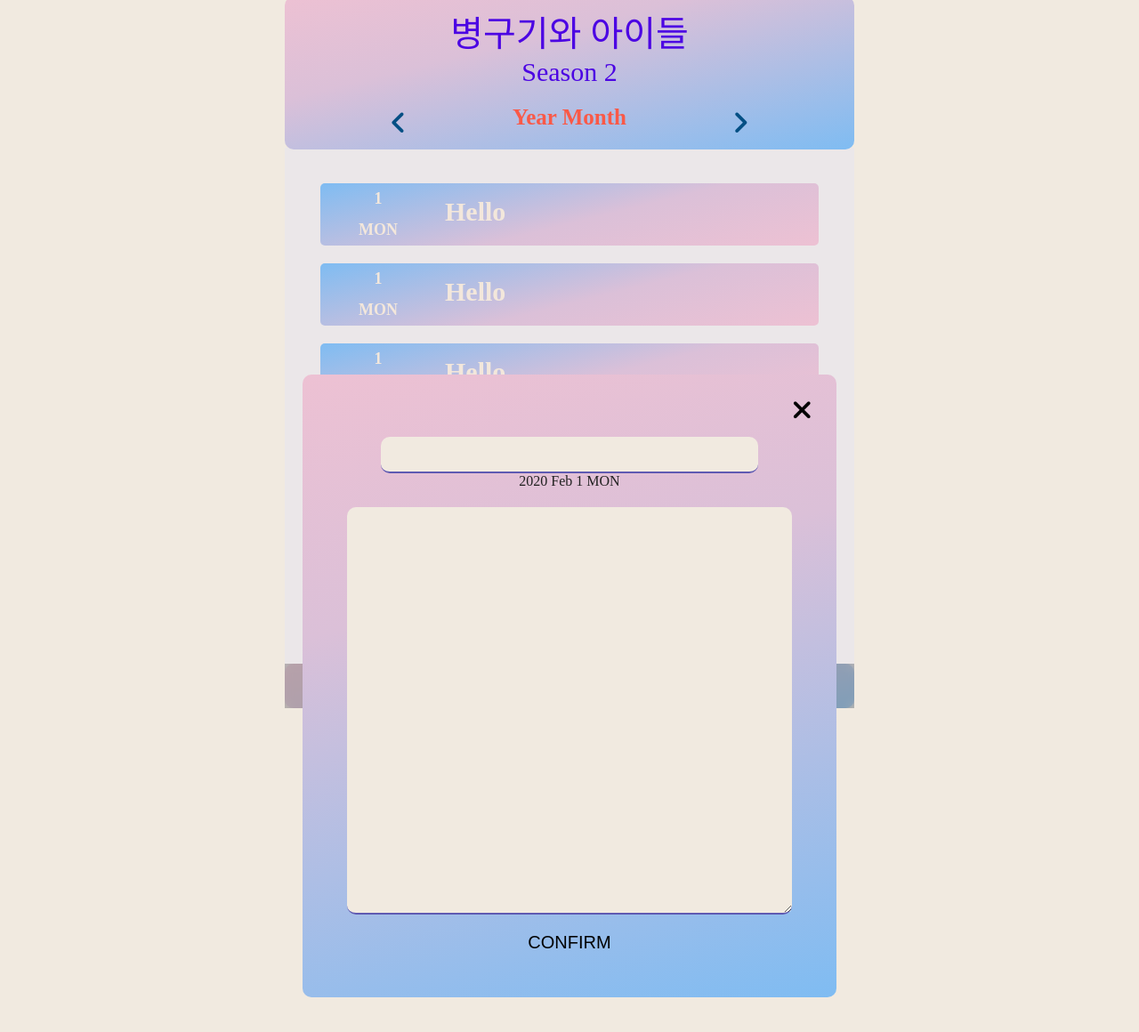
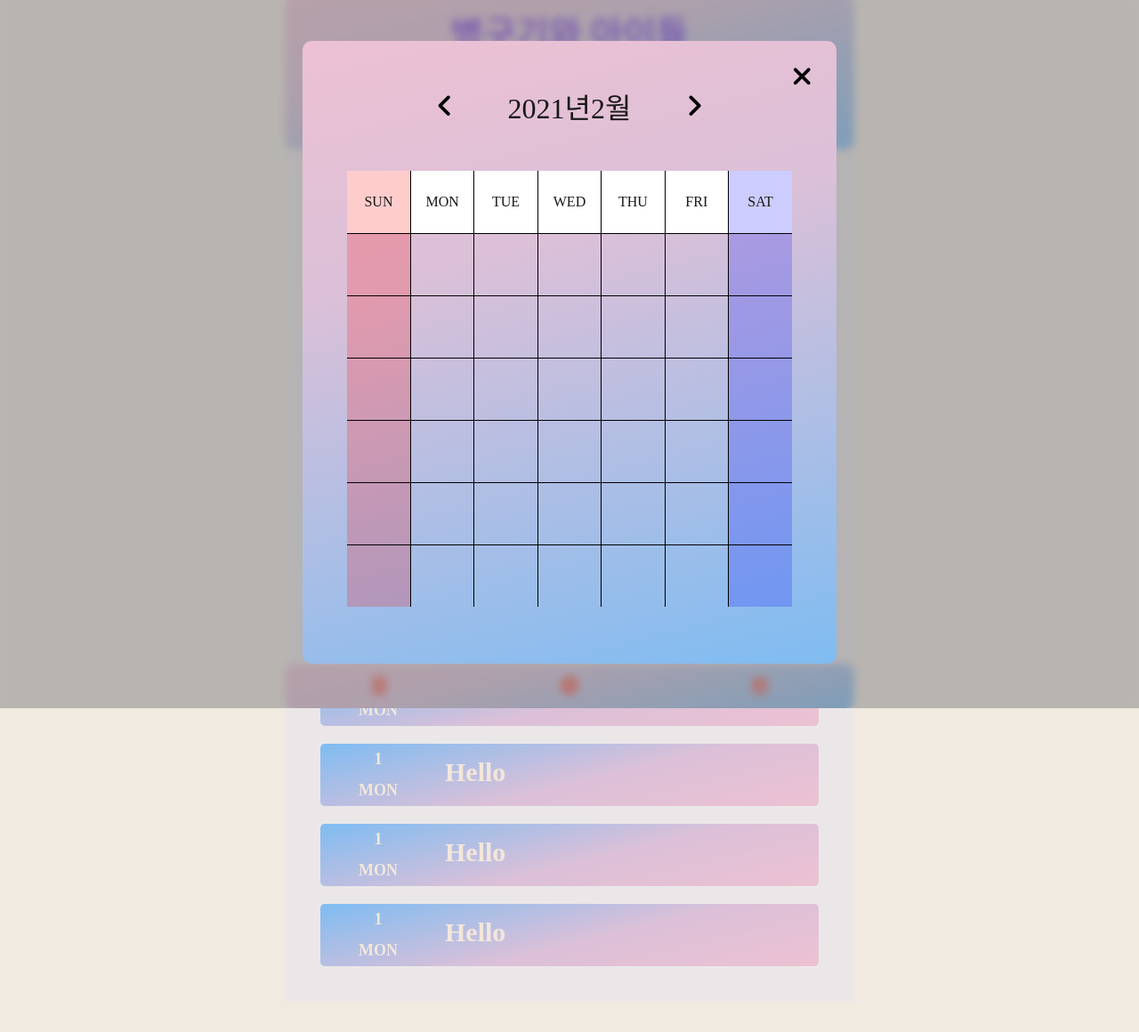
Before and after one commit to bg-shorthand/WebDiary, a website built with webpack: page client/src/index.html in a window 1280 px wide. Shown: the part 4-1164 px from the top of the page at 89% size. Before the commit the page ends 820 px from the top, so only its background shows below. Built offline with nearby package versions, Linux system fonts and the light colour scheme; files whose address does not match are found by name.

Commit message:
fix: modal

```diff
--- a/client/src/css/modal.scss
+++ b/client/src/css/modal.scss
@@ -1,5 +1,14 @@
 .modal {
   display: none;
+}
+
+.modal-set {
+  position: absolute;
+  top: 0;
+  left: 0;
+  width: 100%;
+  height: 100%;
+  z-index: 9999;
 }
 
 .modal.is-active {
--- a/client/src/index.html
+++ b/client/src/index.html
@@ -8,51 +8,7 @@
   <script defer src="../dist/js/bundle.js"></script>
 </head>
 <body>
-  <!-- 다이어리 메인 페이지 -->
-  <div class="diary-container">
-    <header class="diary-header">
-      <h1 class="diary-heading">병구기와 아이들 <span>Season 2</span></h1>
-      <div class="diary-header__date">
-        <h2><span class="diary-main__year">Year</span> <span class="diary-main__month">Month</span></h2>
-        <button type="button" class="btn-before-month fas fa-angle-left" title="지난 달 보기"></button>
-        <button type="button" class="btn-after-month fas fa-angle-right" title="다음 달 보기"></button>
-      </div>
-    </header>
-    <main class="diary-main">
-      <section class="diary-section">
-        <ul class="diary-list">
-          <li class="diary-item">
-            <h3 class="diary__title">Hello</h3>
-            <span class="date__number">1</span>
-            <span class="date__day">MON</span>
-          </li>
-          <li class="diary-item">
-            <h3 class="diary__title">Hello</h3>
-            <span class="date__number">1</span>
-            <span class="date__day">MON</span>
-          </li>
-          <li class="diary-item">
-            <h3 class="diary__title">Hello</h3>
-            <span class="date__number">1</span>
-            <span class="date__day">MON</span>
-          </li>
-          <li class="diary-item">
-            <h3 class="diary__title">Hello</h3>
-            <span class="date__number">1</span>
-            <span class="date__day">MON</span>
-          </li>
-          <li class="diary-item">
-            <h3 class="diary__title">Hello</h3>
-            <span class="date__number">1</span>
-            <span class="date__day">MON</span>
-          </li>
-          <li class="diary-item">
-            <h3 class="diary__title">Hello</h3>
-            <span class="date__number">1</span>
-            <span class="date__day">MON</span>
-          </li>
-
-        </ul>
+  <div class="modal-set">
     <!-- 다이어리 읽기 페이지 -->
     <div class="diary-content-container modal">
       <section class="diary-content">
@@ -70,15 +26,8 @@
         </div>
       </section>
     </div>
-      </ul>
-    </section>
-  </main>
-  <footer class="diary-footer">
-    <button type="button" class="diary-delete fas fa-trash-alt" title="다이어리 삭제하기"></button>
-
-    <button type="button" class="diary-plus fas fa-plus-circle" title="다이어리 추가하기"></button>
     <!-- 다이어리 작성 페이지 -->
-    <div class="diary-write-comtainer modal is-active">
+    <div class="diary-write-comtainer modal">
     <section class="diary-write" role="dialog">
       <h3 class="write-title">
         <input type="text" class="write-input">
@@ -93,10 +42,9 @@
       <button type="submit" class="write-completed" title="다이어리 쓰기 종료">CONFIRM</button>
       <button type="button" class="write-close fas fa-times" title="다이어리 작성 페이지 나가기"></button>
     </section>
-    </div> -->
-    <button type="button" class="calender far fa-calendar-alt" title="다이어리 달력"></button>
+    </div>
 <!-- 다이어리 달력 모달 페이지 -->
-    <div class="diary-calender-container">
+    <div class="diary-calender-container is-active">
     <section class="diary-calender">
       <header>
         <h2 class="diary-calender__heading"><span class="diary-calender__year">2021년</span><span class="diary-calender__month">2월</span></h2>
@@ -298,6 +246,79 @@
       <button class="diary-calender__close-btn fas fa-times"></button>
     </section>
     </div>
+  </div>
+  <!-- 다이어리 메인 페이지 -->
+  <div class="diary-container">
+    <header class="diary-header">
+      <h1 class="diary-heading">병구기와 아이들 <span>Season 2</span></h1>
+      <div class="diary-header__date">
+        <h2><span class="diary-main__year">Year</span> <span class="diary-main__month">Month</span></h2>
+        <button type="button" class="btn-before-month fas fa-angle-left" title="지난 달 보기"></button>
+        <button type="button" class="btn-after-month fas fa-angle-right" title="다음 달 보기"></button>
+      </div>
+    </header>
+    <main class="diary-main">
+      <section class="diary-section">
+        <ul class="diary-list">
+          <li class="diary-item">
+            <h3 class="diary__title">Hello</h3>
+            <span class="date__number">1</span>
+            <span class="date__day">MON</span>
+          </li>
+          <li class="diary-item">
+            <h3 class="diary__title">Hello</h3>
+            <span class="date__number">1</span>
+            <span class="date__day">MON</span>
+          </li>
+          <li class="diary-item">
+            <h3 class="diary__title">Hello</h3>
+            <span class="date__number">1</span>
+            <span class="date__day">MON</span>
+          </li>
+          <li class="diary-item">
+            <h3 class="diary__title">Hello</h3>
+            <span class="date__number">1</span>
+            <span class="date__day">MON</span>
+          </li>
+          <li class="diary-item">
+            <h3 class="diary__title">Hello</h3>
+            <span class="date__number">1</span>
+            <span class="date__day">MON</span>
+          </li>
+          <li class="diary-item">
+            <h3 class="diary__title">Hello</h3>
+            <span class="date__number">1</span>
+            <span class="date__day">MON</span>
+          </li>
+          <li class="diary-item">
+            <h3 class="diary__title">Hello</h3>
+            <span class="date__number">1</span>
+            <span class="date__day">MON</span>
+          </li>
+          <li class="diary-item">
+            <h3 class="diary__title">Hello</h3>
+            <span class="date__number">1</span>
+            <span class="date__day">MON</span>
+          </li>
+          <li class="diary-item">
+            <h3 class="diary__title">Hello</h3>
+            <span class="date__number">1</span>
+            <span class="date__day">MON</span>
+          </li>
+          <li class="diary-item">
+            <h3 class="diary__title">Hello</h3>
+            <span class="date__number">1</span>
+            <span class="date__day">MON</span>
+          </li>
+
+        </ul>
+      </ul>
+    </section>
+  </main>
+  <footer class="diary-footer">
+    <button type="button" class="diary-delete fas fa-trash-alt" title="다이어리 삭제하기"></button>
+    <button type="button" class="diary-plus fas fa-plus-circle" title="다이어리 추가하기"></button>
+    <button type="button" class="calender far fa-calendar-alt" title="다이어리 달력"></button>
   </footer>
 </body>
 </html>
```
Lines whose indentation alone changed are shown as unchanged.
